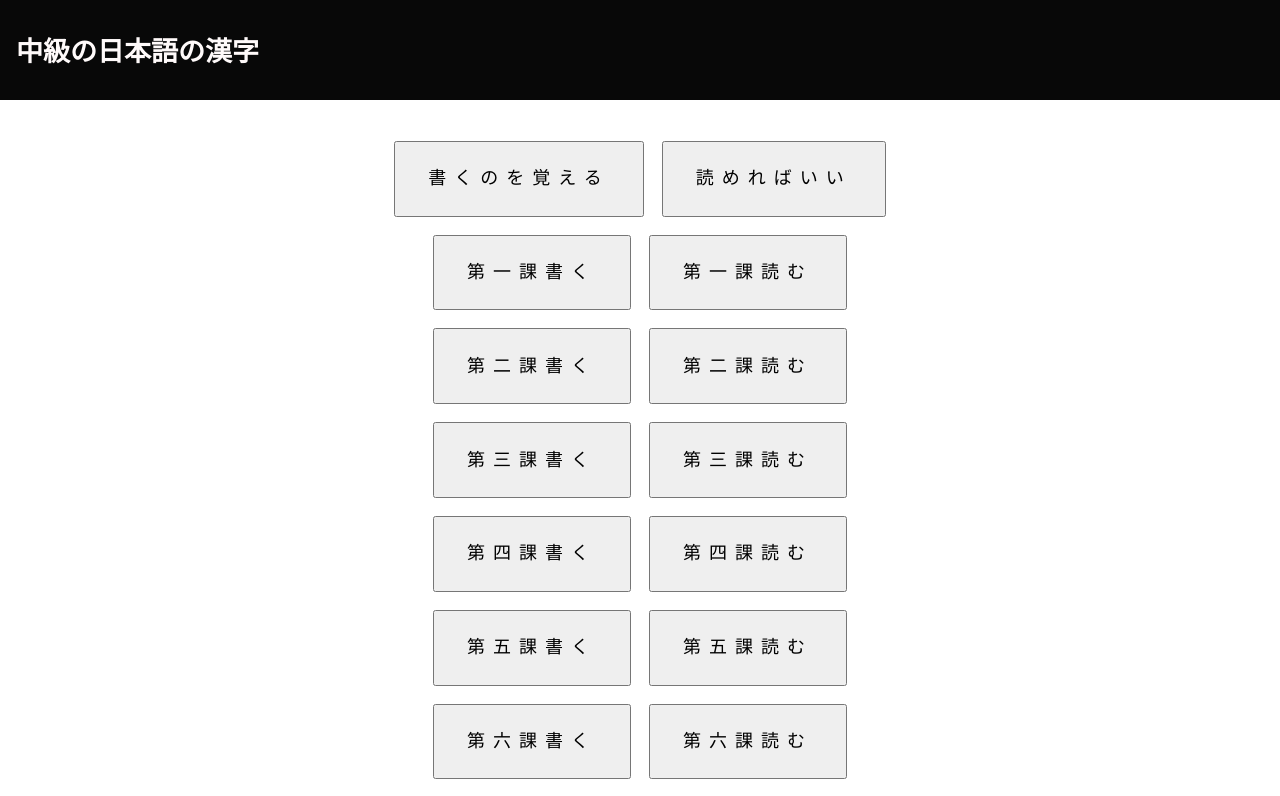
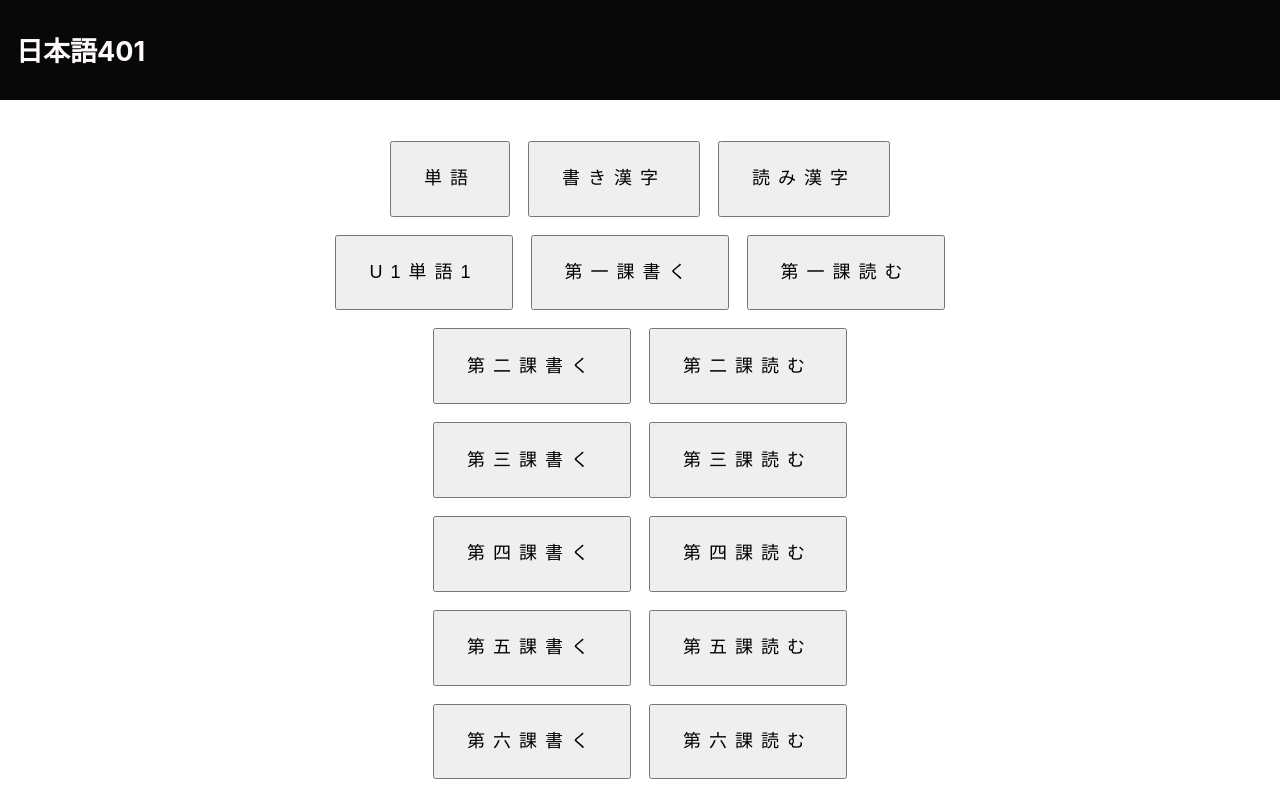
Before and after one commit to marquesadilla/n2-tango, a React (Create React App) app: page / in a window 1280 px wide. Shown: the top 796 px of the page. Built offline with nearby package versions, Linux system fonts and the light colour scheme.

Commit message:
reworked structure to add tango column

```diff
--- a/public/index.html
+++ b/public/index.html
@@ -24,7 +24,7 @@
       work correctly both with client-side routing and a non-root public URL.
       Learn how to configure a non-root public URL by running `npm run build`.
     -->
-    <title>Intermediate Kanji</title>
+    <title>JPN-401</title>
   </head>
   <body>
     <noscript>You need to enable JavaScript to run this app.</noscript>
--- a/src/Home.js
+++ b/src/Home.js
@@ -24,11 +24,13 @@ class Home extends React.Component {
         return(
             <React.Fragment>
                 <div className="homeButtonContainer">
-                    <Link to={`/kanji?set=${kanjiSetClick}`}><button onClick={this.clickedKanjiSet} value="kanji-kaku" className="btn from-left">書くのを覚える</button></Link>
-                    <Link to={`/kanji?set=${kanjiSetClick}`}><button onClick={this.clickedKanjiSet} value="kanji-yomerebaii" className="btn from-right">読めればいい</button></Link>
+                    <Link to={`/kanji?set=${kanjiSetClick}`}><button onClick={this.clickedKanjiSet} value="tango" className="btn from-left">単語</button></Link>
+                    <Link to={`/kanji?set=${kanjiSetClick}`}><button onClick={this.clickedKanjiSet} value="kanji-kaku" className="btn from-left">書き漢字</button></Link>
+                    <Link to={`/kanji?set=${kanjiSetClick}`}><button onClick={this.clickedKanjiSet} value="kanji-yomerebaii" className="btn from-right">読み漢字</button></Link>
                 </div>
 
                 <div className="homeButtonContainer">
+                    <Link to={`/kanji?set=${kanjiSetClick}`}><button onClick={this.clickedKanjiSet} value="u1-tango-1" className="btn from-left">U1単語1</button></Link>
                     <Link to={`/kanji?set=${kanjiSetClick}`}><button onClick={this.clickedKanjiSet} value="ch1-kaku" className="btn from-left">第一課書く</button></Link>
                     <Link to={`/kanji?set=${kanjiSetClick}`}><button onClick={this.clickedKanjiSet} value="ch1-yomerebaii" className="btn from-right">第一課読む</button></Link>
                 </div>
--- a/src/Layout.js
+++ b/src/Layout.js
@@ -10,7 +10,7 @@ const Layout = (props) => {
     return  (
         <React.Fragment>
             <nav>
-                <Link to="/"><span className="nav-header"><h1>中級の日本語の漢字</h1></span></Link>
+                <Link to="/"><span className="nav-header"><h1>日本語401</h1></span></Link>
             </nav>
             <div className = "container">
                 {props.children}
--- a/src/Yomu.js
+++ b/src/Yomu.js
@@ -22,11 +22,41 @@ class Yomu extends React.Component {
         const params = new URLSearchParams(props.location.serach);
         var test = props.location.search;
         console.log(test);
-        if (test==='?set=kanji-yomerebaii'){
+        if (test==='?set=tango'){
+            this.state={
+                characters: Object.keys(kanji.tango),
+                set: "tango",
+                setName: "単語",
+                num: 0,
+                shuffleHide: "",
+                yomikataButton: "",
+                yomikataClass: "d-none",
+                imiButton: "",
+                imiClass: "d-none imi",
+                prevDis: true,
+                nextDis: false,
+            }
+        }
+        else if (test==='?set=kanji-yomerebaii'){
             this.state={
                 characters: Object.keys(kanji.yomerebaii),
                 set: "yomu",
                 setName: "読めればいい漢字",
+                num: 0,
+                shuffleHide: "",
+                yomikataButton: "",
+                yomikataClass: "d-none",
+                imiButton: "",
+                imiClass: "d-none imi",
+                prevDis: true,
+                nextDis: false,
+            }
+        }
+        else if (test==='?set=kanji-kaku'){
+            this.state={
+                characters: Object.keys(kanji.kaku),
+                set: "kaku",
+                setName: "書くのを覚える漢字",
                 num: 0,
                 shuffleHide: "",
                 yomikataButton: "",
@@ -478,6 +508,9 @@ class Yomu extends React.Component {
             else if (set==="kaku") {
                 return kanji.kaku[characters[num]].読み方
             }
+            else if (set==="tango") {
+                return kanji.tango[characters[num]].読み方
+            }
         }
 
         const formSet = () => {
@@ -487,6 +520,9 @@ class Yomu extends React.Component {
             else if (set==="kaku") {
                 return kanji.kaku[characters[num]].form
             }
+            else if (set==="tango") {
+                return kanji.tango[characters[num]].form
+            }
         }
 
         const imiSet = () => {
@@ -495,6 +531,9 @@ class Yomu extends React.Component {
             }
             else if (set==="kaku") {
                 return kanji.kaku[characters[num]].意味
+            }
+            else if (set==="tango") {
+                return kanji.tango[characters[num]].意味
             }
         }
 
--- a/src/chapters/chapter1.js
+++ b/src/chapters/chapter1.js
@@ -1,4 +1,8 @@
 const chapter1 = {
+    tango: {
+
+    },
+
     kaku: {
 
         はじめて: { 読み方: ['初めて'], form: '副詞、の形容詞', 意味: "for the first time" },
--- a/src/kanji.js
+++ b/src/kanji.js
@@ -1,4 +1,24 @@
 const kanji = {
+    tango: {
+        // Chapter 1
+        初めて: { 読み方: ['はじめて'], form: '副詞、の形容詞', 意味: "for the first time" },
+        に対して: { 読み方: ['にたいして'], form: '表現', 意味: "towards~; against~" },
+        行動する: { 読み方: ['こうどうする'], form: 'スル動詞', 意味: "to take action; behavior" },
+        選ぶ: { 読み方: ['えらぶ'], form: '五段動詞、他動詞', 意味: "to choose; to select" },
+        ウインクする: { 読み方: [''], form: 'スル動詞', 意味: "To wink" },
+        握手する: { 読み方: ['あくしゅ（を）する'], form: 'スル動詞', 意味: "to handshake" },
+        軽い: { 読み方: ['かるい'], form: 'ィ形容詞', 意味: "light" },
+        頬: { 読み方: ['ほお／ほほ'], form: '名詞', 意味: "cheek" },
+        おじぎする: { 読み方: [''], form: 'スル動詞', 意味: "to bow" },
+        ハグする: { 読み方: [''], form: 'スル動詞', 意味: "to hug" },
+        両手: { 読み方: ['りょうて'], form: '名詞', 意味: "both hands" },
+        合わせる: { 読み方: ['あわせる'], form: '一段動詞い、他動詞', 意味: "to put together" },
+        拝む: { 読み方: ['おがむ'], form: '五段動詞、他動詞', 意味: "to pray" },
+        抵抗する: { 読み方: ['ていこう'], form: '名詞、スル動詞', 意味: "resistance; reluctance" },
+        感じる: { 読み方: ['かんじる'], form: '一段動詞', 意味: "to feel" },
+        必ず: { 読み方: ['かならず'], form: '副詞', 意味: "without fail; certainly" },
+        //: { 読み方: [''], form: '', 意味: "" },
+    },
     kaku: {
         // Chapter 1
         はじめて: { 読み方: ['初めて'], form: '副詞、の形容詞', 意味: "for the first time" },
```
Also changed, not shown: 1 other file (tests, documents, lock files or other folders).
